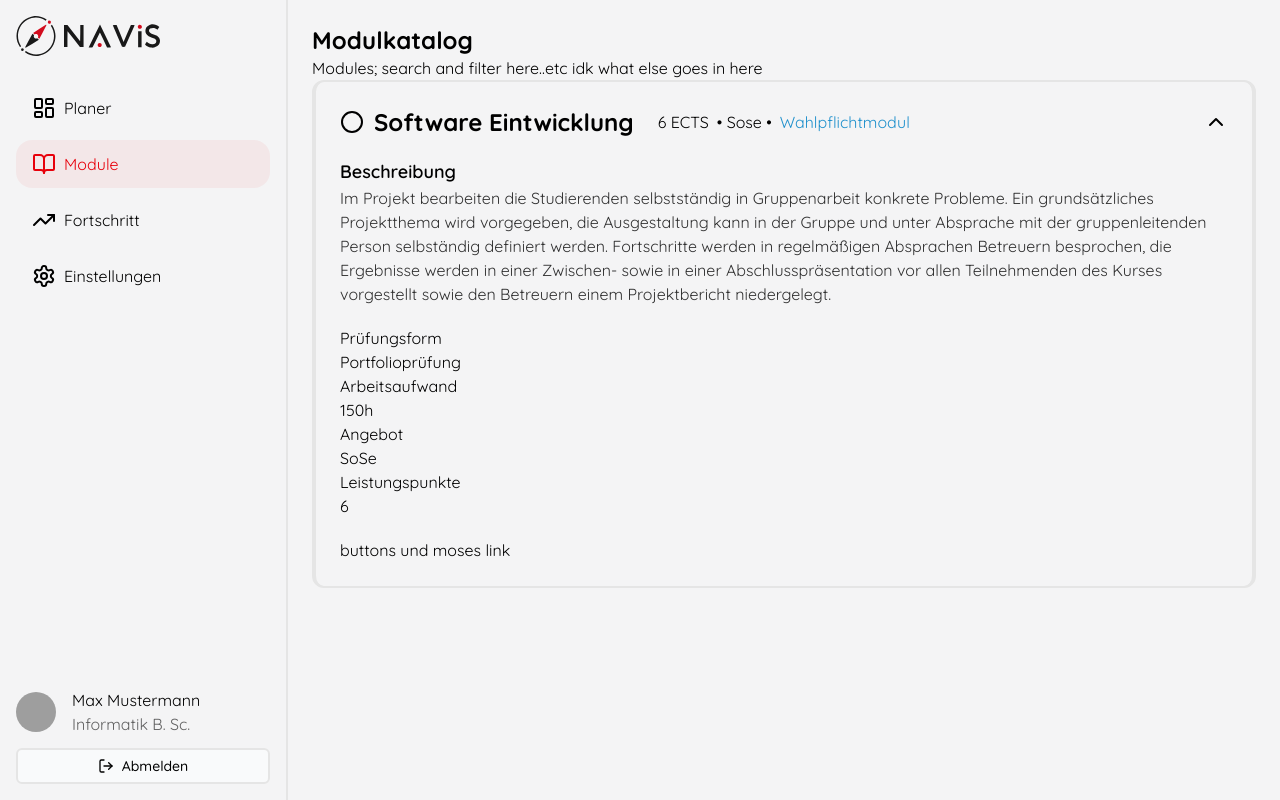
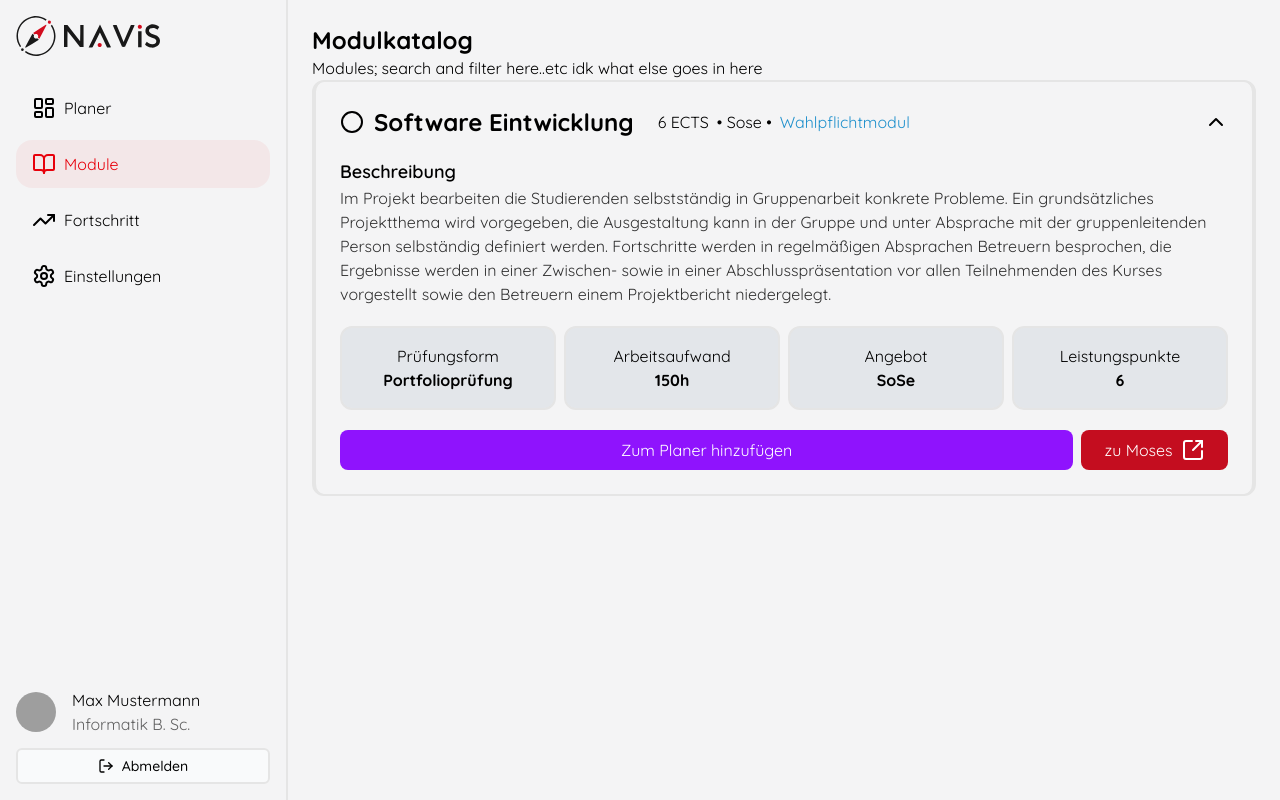
Before and after one commit to TuBerlin-Projekt-Medienerstellung/StudiKompass, a Next.js app: page /protected/modules in a window 1280 px wide. Built offline with nearby package versions, Linux system fonts and the light colour scheme; no server answers; grey boxes are pictures that could not be loaded.

Commit message:
modulcards

```diff
--- a/components/modul-card.tsx
+++ b/components/modul-card.tsx
@@ -1,4 +1,4 @@
-import { ChevronUp, Circle, CircleCheckBig } from 'lucide-react';
+import { ChevronUp, Circle, CircleCheckBig, SquareArrowOutUpRight } from 'lucide-react';
 import { details } from "@/constants";
 import Link from "next/link";
 
@@ -32,14 +32,14 @@ const ModulCard = () => {
                     Im Projekt bearbeiten die Studierenden selbstständig in Gruppenarbeit konkrete Probleme. Ein grundsätzliches Projektthema wird vorgegeben, die Ausgestaltung kann in der Gruppe und unter Absprache mit der gruppenleitenden Person selbständig definiert werden. Fortschritte werden in regelmäßigen Absprachen Betreuern besprochen, die Ergebnisse werden in einer Zwischen- sowie in einer Abschlusspräsentation vor allen Teilnehmenden des Kurses vorgestellt sowie den Betreuern einem Projektbericht niedergelegt.
                 </p>
             </div>
-            <div>
+            <div className='flex justify-between gap-2'>
                 {/** Hier fetchen für die Details, gerade werden dummy daten von constants gefetchtet **/}
                 {details.map((detail) => (
-                    <div>
+                    <div className='bg-[#E3E6EA] flex border-2 rounded-xl w-[296px] items-center p-4 flex-col'>
                         <span>
                             {detail.name}
                         </span>
-                        <p>
+                        <p className='font-bold'>
                             {detail.value}
                         </p>
                     </div>
@@ -47,9 +47,13 @@ const ModulCard = () => {
 
 
             </div>
-            <div>
-                buttons und moses link
-                <Link href="#">
+            <div className='flex rounded-lg gap-2'>
+                <button className='bg-[#8F13FD] text-white px-4 py-2 rounded-lg w-5/6'>
+                    Zum Planer hinzufügen
+                </button>
+                <Link href="#" className='bg-[#C40D1F] text-white w-1/6 px-4 py-2 rounded-lg flex items-center justify-center gap-2'>
+                    zu Moses
+                    <SquareArrowOutUpRight className='justify-self-end'/>
                 </Link>
             </div>
 
```
Also changed, not shown: 1 other file (tests, documents, lock files or other folders).
